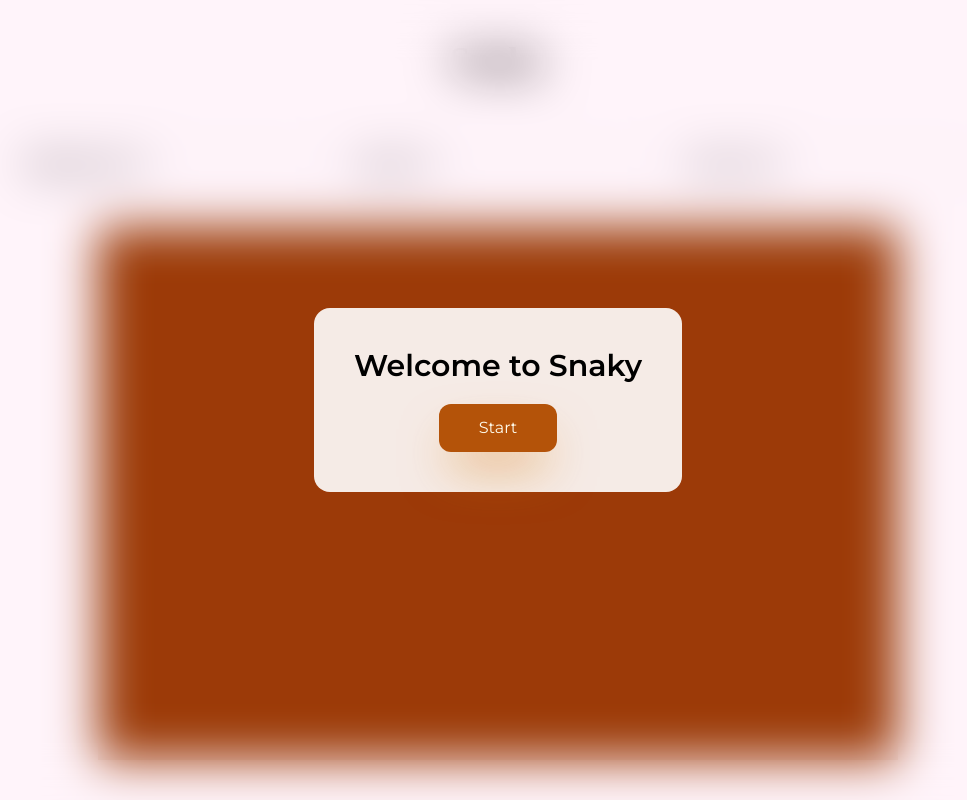
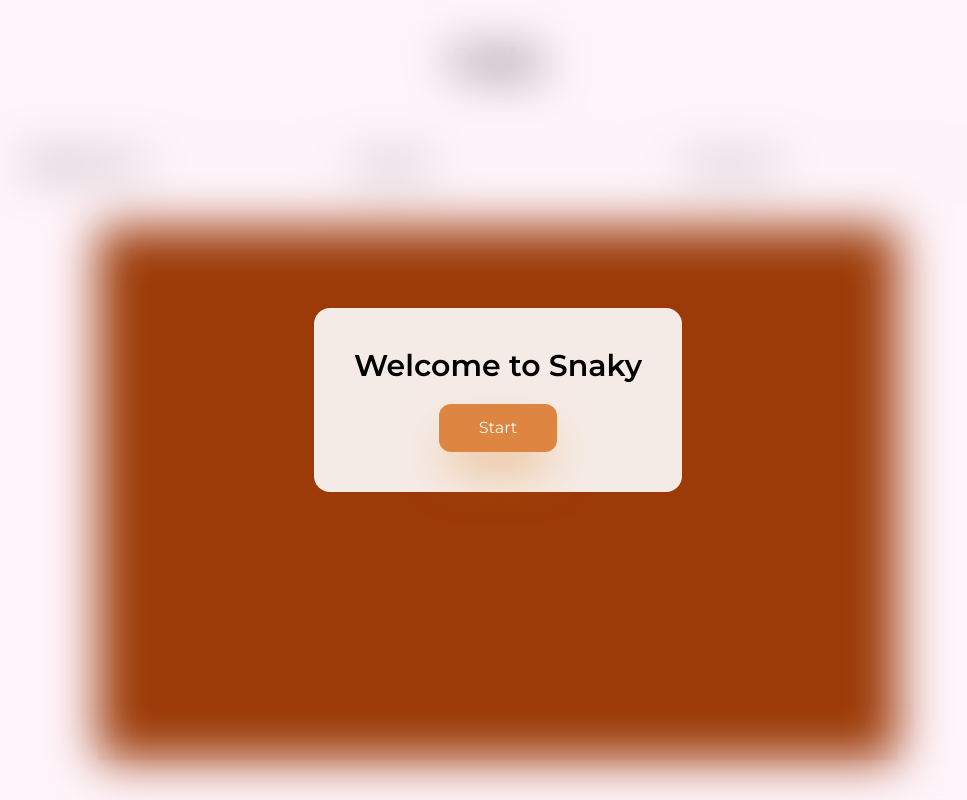
Before and after one commit to harshverma3206/snakegame, a React (Vite) app: page / in a window 1280 px wide. Shown: the whole page, without its empty margins (142-1109 px from the left). Built offline with nearby package versions, Linux system fonts and the light colour scheme; a web font is replaced by a local one.

Commit message:
Color Changed

```diff
--- a/src/index.css
+++ b/src/index.css
@@ -24,7 +24,7 @@ img {
 button {
   cursor: pointer;
   border: none;
-  background-color: #b45309;
+  background-color: #de8541;
   color: #fffbeb;
   padding: 0.75rem 2.5rem;
   border-radius: 0.75rem;
@@ -61,7 +61,7 @@ h1 span {
 }
 
 .snakeColor {
-  background-color: rgba(255, 255, 0, 0.866);
+  background-color: rgba(241, 241, 46, 0.866);
   /* border: 1px solid #642e05; */
   border-radius: 35%;
 
```
